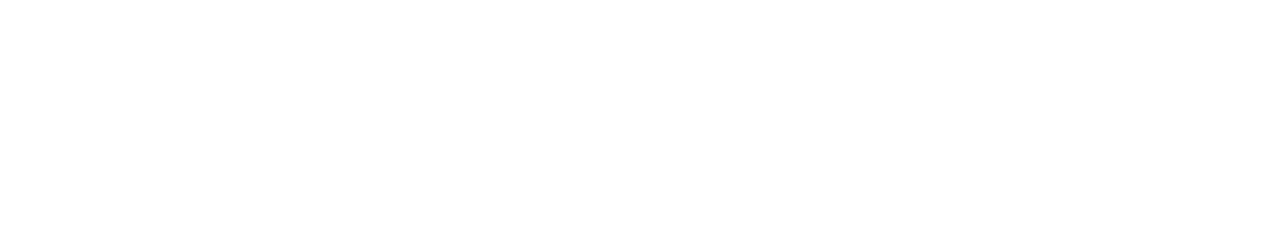
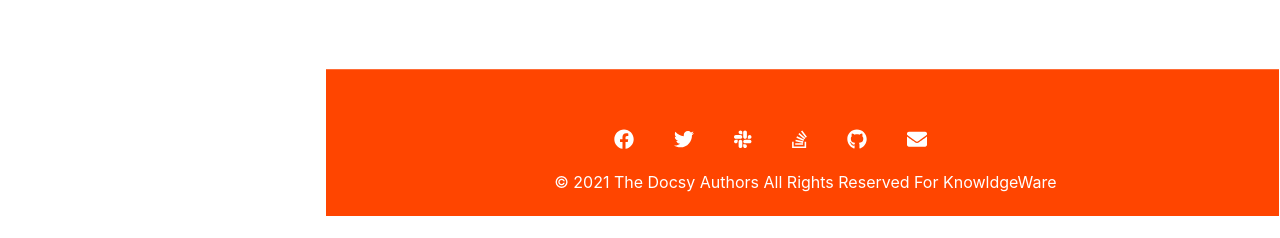
Before and after one commit to mohamedali654321/docs-front, a React (Create React App) app: page /home in a window 1280 px wide. Shown: the part 569-807 px from the top of the page. Built offline with nearby package versions, Linux system fonts and the light colour scheme; no server answers.

Commit message:
first commit

```diff
--- a/src/App.css
+++ b/src/App.css
@@ -6,13 +6,22 @@
     background-color: hsl(0, 0%, 100%);
     display: flex;
     flex-direction: column;
+   overflow: hidden;
+
+      overflow-x: hidden;
+    overflow-y: hidden;
+
+
 
   }
 
 
   .scroll{
+
       overflow: auto;
-      overflow-x: hidden;
+      overflow-x:hidden;
+
+
 
 
 
@@ -40,23 +49,80 @@
   }
 
   .center {
-    width: 99%;
-    height: 90%;
+    width: 99.7%;
+    height: 94.3%;
     background-color:hsl(0, 0%, 100%);
     display: flex;
     flex-direction: row;
-    padding-left: 20px;
+    padding-left: 10px;
 
 
 
   }
+  .center .bar {
+    height: 97%;
+  }
 
   .VideoView {
 
-    padding: 20px;
-    padding-left: 10px;
+
+
     width: 100%;
-    height: 97%;
+    height: 98%;
     background-color: hsl(0, 0%, 100%);
 
   }
+  .VideoView .content{
+     padding-left: 10px;
+
+  }
+
+
+  .footer p{
+    padding-right:0px;
+    font-size: 0.8em;
+    color: white;
+    margin: 1em 0;
+    font-size: 1rem;
+}
+.footer ul{
+    list-style: none;
+    display: flex;
+    margin: 1em 0;
+    font-size: 20px;
+
+}
+.footer ul li a{
+    padding: 1em;
+    text-decoration: none;
+    color: white;
+    transition: 100ms;
+}
+.footer ul li a:hover{
+    color: black;
+}
+
+.footer{
+    width:auto;
+    height: 70px;
+
+    background:orangered;
+    color: white;
+    display: grid;
+    place-items: center;
+    padding: 2em;
+    font-size: 1.2rem;
+    position: sticky;
+    top: 100%;
+}
+
+
+
+
+/* Sticky Footer Styling */
+
+.sticky-footer{
+    position: sticky;
+    top: 100%;
+
+}
--- a/src/App.js
+++ b/src/App.js
@@ -7,6 +7,7 @@
 import Sidebar  from './components/Sidebar/Sidebar'
 import Home from './components/Home/Home';
 import Topic from './components/Topic/Topic';
+import Footer from './components/Footer/Footer'
 import {ToggleSidebarContext} from './components/Helper/Context'
 
 
@@ -32,7 +33,7 @@
 
       {
         showSidebar &&
-        <div className="scroll">
+        <div className="scroll bar ">
 
           <Sidebar/>
 
@@ -49,7 +50,7 @@
 
    <div className="VideoView scrollx">
 
-
+          <div className="content">
 
           <Switch>
            <Route path='/' exact component={Home}></Route>
@@ -60,9 +61,12 @@
 
           </Switch>
 
+          </div>
 
 
-
+          <div className="sticky-footer footer bad">
+           <Footer/>
+           </div>
 
    </div>
 
--- a/src/components/Category/Category.js
+++ b/src/components/Category/Category.js
@@ -8,7 +8,7 @@
 
 const Home=({match})=> {
     const slug=match.params.slug;
-    const endPoint=`http://54.220.211.123:1227/categories/${slug}`;
+    const endPoint=`http://localhost:1337/categories/${slug}`;
     const [cat, setCat]=useState([]);
     // const [content,setContent]=useState([]);
    const redirect=useHistory();
@@ -37,7 +37,8 @@
 
       <Row>
 
-        <Col sm={8}>
+
+        <Col sm={4}>
             <h1 key={cat.id}>{cat.name}</h1>
             { cat && cat.content ?
             (
@@ -51,6 +52,7 @@
 
                    }
                   </Col>
+
 
 </Row>
 
--- a/src/components/Footer/Footer.js
+++ b/src/components/Footer/Footer.js
@@ -2,9 +2,22 @@
 
 function Footer() {
     return (
-        <div className="footer">
-         All Rights are reserver for KnowledgeWare
+        <footer >
+            <div>
+         <ul>
+            <li style={{fontSize:"20px"}}><a href="#"><i class="fab fa-facebook"></i></a></li>
+            <li><a href="#"><i class="fab fa-twitter"></i></a></li>
+            <li><a href="#"><i class="fab fa-slack"></i></a></li>
+            <li><a href="#"><i class="fab fa-stack-overflow"></i></a></li>
+            <li><a href="#"><i class="fab fa-github"></i></a></li>
+            <li><a href="#"><i class="fas fa-envelope"></i></a></li>
+        </ul>
         </div>
+        <div>
+        <p>   © 2021 The Docsy Authors All Rights Reserved For KnowldgeWare </p>
+        </div>
+
+        </footer>
     )
 }
 
--- a/src/components/Home/Home.js
+++ b/src/components/Home/Home.js
@@ -2,20 +2,17 @@
 import axios from 'axios'
  function Home() {
 
-    const endPoint='http://54.220.211.123:1227/categories/home';
+    const endPoint='http://localhost:1337/categories/home';
     const [home,setHome]=useState([]);
     const [content,setContent]=useState([]);
     useEffect(()=>{
          axios.get(endPoint)
         .then(  res=>{
-            if(!res)
-            {
-                console.log('something wrong')
-            }
-            else{
 
-                  setHome(res.data)
-            }
+
+
+      setHome(res.data)
+
 
         })
         .catch(err=>{
@@ -23,7 +20,7 @@
         });
 
         setData();
-    },[home])
+    },[])
     console.log({home});
     const  setData = async  ()=>{
        await  setContent(home.content)
--- a/src/components/Section/Section.js
+++ b/src/components/Section/Section.js
@@ -4,10 +4,10 @@
 
     const slug=match.params.slug;
     const section=match.params.section
-    const endPoint=`http://54.220.211.123:1227/categories/${slug}/${section}`;
+    const endPoint=`http://localhost:1337/categories/${slug}/${section}`;
     const [sec, setSec]=useState([]);
-    useEffect(()=>{
-       axios.get(endPoint).then(res=>{
+    useEffect(async()=>{
+     await  axios.get(endPoint).then(res=>{
            setSec(res.data)
        }).catch(err=>{
            console.log(err)
--- a/src/components/Sidebar/Sidebar.js
+++ b/src/components/Sidebar/Sidebar.js
@@ -4,8 +4,8 @@
 import axios from 'axios'
 import {ToggleSidebarContext} from '../Helper/Context'
 function Sidebar() {
-    const endPoint= 'http://54.220.211.123:1227/categories';
-    const endPointSections= 'http://54.220.211.123:1227/sections';
+    const endPoint= 'http://localhost:1337/categories';
+    const endPointSections= 'http://localhost:1337/sections';
     const [data ,setData]=useState([]);
     const [topic,setTopic]=useState([]);
     const [show ,setShow]=useState(false)
@@ -22,7 +22,7 @@
       }).catch(err=>{
           console.log(err)
       })
-  },[data]);
+  },[]);
   useEffect(()=>{
     axios.get(endPointSections).then(res=>{
         // console.log(res);
@@ -32,11 +32,11 @@
           console.log(err)
       })
 
-  },[topic])
+  },[])
 
     return (
 
-        <div style={{width:430}} className="SidebarContainer">
+        <div style={{width:420}} className="SidebarContainer">
 
 
 
--- a/src/components/Topic/Topic.js
+++ b/src/components/Topic/Topic.js
@@ -5,7 +5,7 @@
      const slug=match.params.slug;
     const section=match.params.section;
     const topic=match.params.topic
-    const endPoint=`http://54.220.211.123:1227/categories/${slug}/${section}/${topic}`;
+    const endPoint=`http://localhost:1337/categories/${slug}/${section}/${topic}`;
     const [data, setData]=useState([]);
     useEffect(()=>{
        axios.get(endPoint).then(res=>{
```
